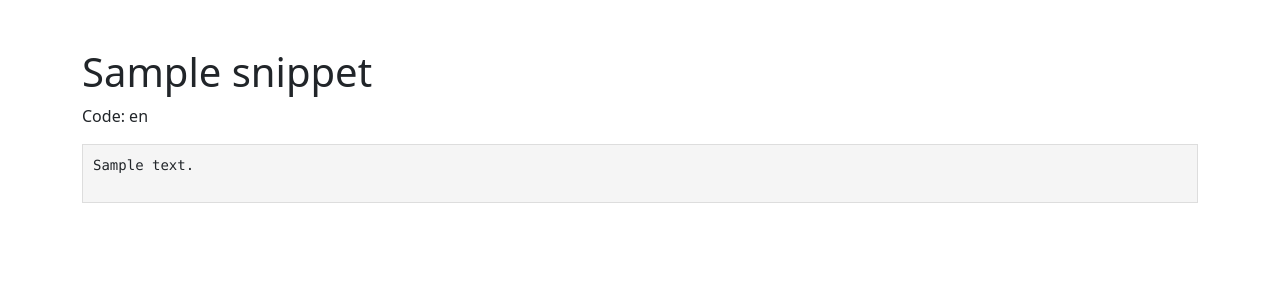
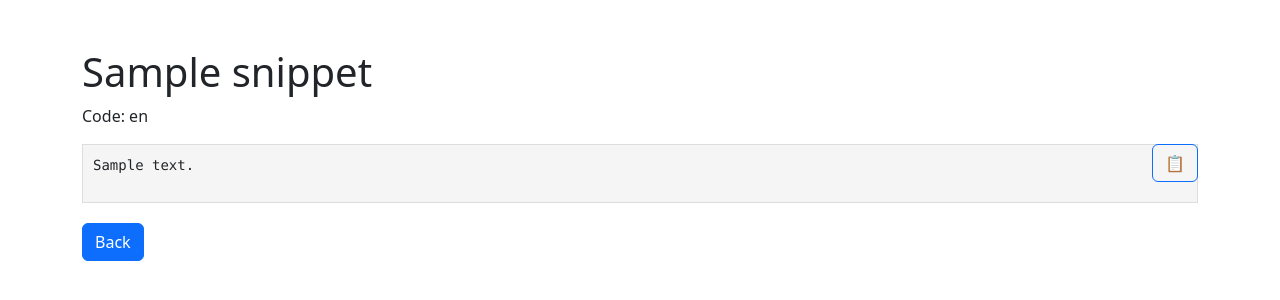
Before and after one commit to TheRealSlimTony/Django_auth_crud, a Django app: page /snippet_detail/1/ in a window 1280 px wide. Shown: the part 56-356 px from the top of the page. Run offline with Django 3.2, Linux system fonts and the light colour scheme; tables that the repository leaves empty hold one stand-in row (values such as "Sample post").

Commit message:
btn snippets added

```diff
--- a/tasks/templates/snippet_detail.html
+++ b/tasks/templates/snippet_detail.html
@@ -8,16 +8,52 @@
     border: 1px solid #ddd;
     padding: 10px;
   }
+
+  .btn_create {
+    float: right;
+    /* Optional: Add any additional styling for the button */
+    color: green;
+    background-color: transparent;
+  }
+
+  .btn-back {
+    margin-top: 20px;
+  }
 </style>
 
 <main class="container py-5">
   <h1>{{ snippet.title }}</h1>
-    <!-- <p>ID: {{ snippet.id }}</p> -->
   <p>Code: {{ snippet.language }}</p>
-
+  <button onclick="copyToClipboard()" class="btn btn-primary btn_create">&#x1F4CB;</button>
   <div class="code-box">
-        <pre>{{ snippet.descripcion }}</pre>
+    <pre id="codeSnippet">{{ snippet.descripcion }}</pre>
   </div>
+  <!-- <button class="btn btn-primary btn-back">Back;</button>
+   -->
+  <a href="{% url 'snippets' %}" class="btn btn-primary btn-back"> Back</a>
 </main>
 
+<script>
+  function copyToClipboard() {
+    /* Get the text from the code snippet */
+    const codeSnippet = document.getElementById('codeSnippet');
+    const text = codeSnippet.innerText;
+
+    /* Create a temporary textarea element */
+    const tempTextarea = document.createElement('textarea');
+    tempTextarea.value = text;
+    document.body.appendChild(tempTextarea);
+
+    /* Copy the text from the textarea */
+    tempTextarea.select();
+    document.execCommand('copy');
+
+    /* Remove the temporary textarea */
+    document.body.removeChild(tempTextarea);
+
+    /* Display a success message or perform any other actions */
+    // alert('Code snippet copied to clipboard!');
+  }
+</script>
+
 {% endblock %}
```
Also changed, not shown: service_ticket/templates/ticket_view.html (+3 -5 lines). Lines whose indentation alone changed are shown as unchanged.
